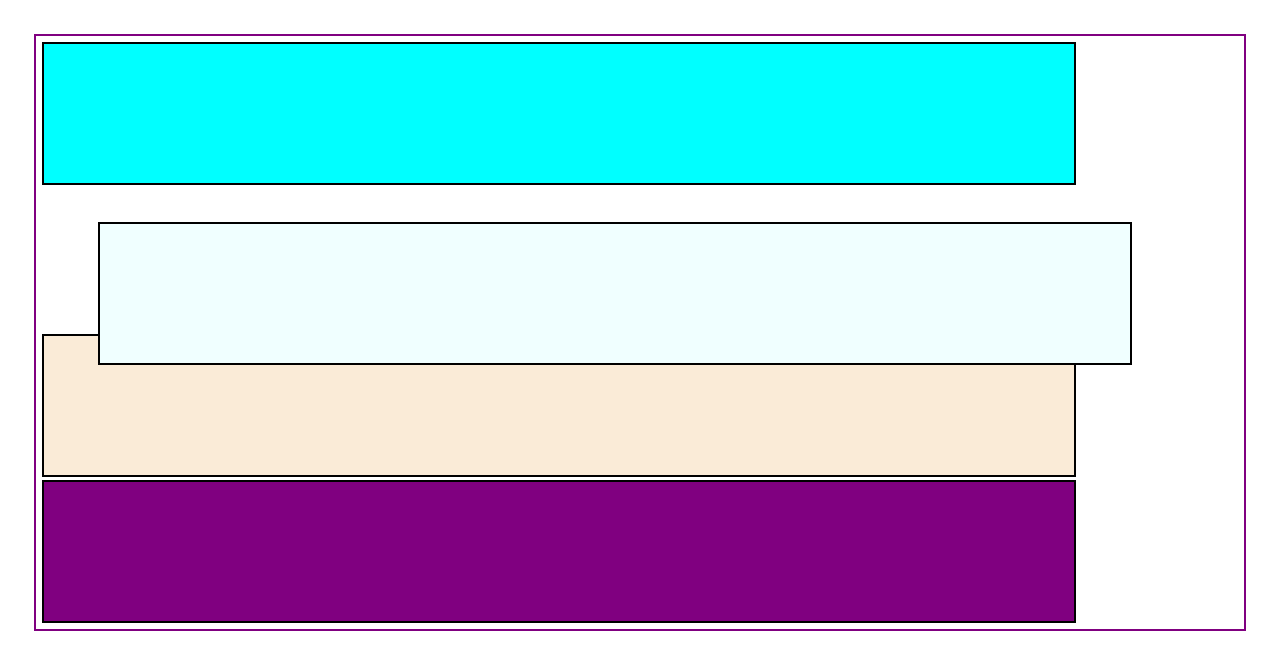
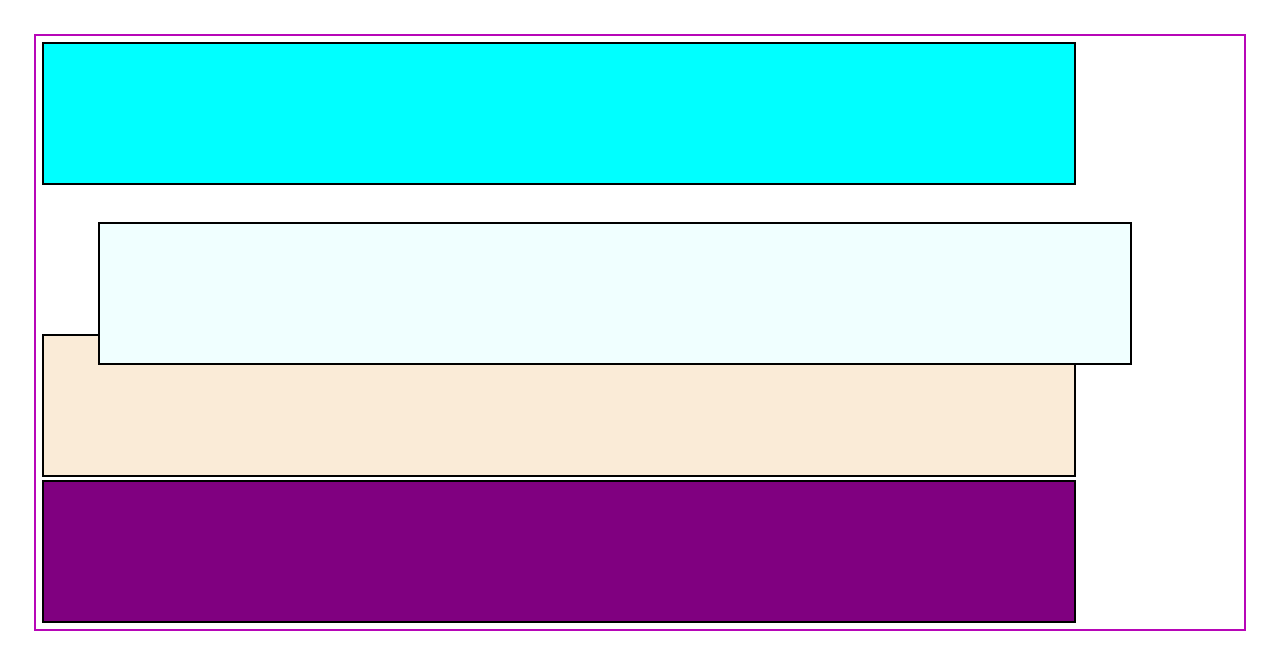
Before and after one commit to Ayush-r-018/Web_Dev, a plain HTML site: page Folder 28/index.html in a window 1280 px wide. Drawn offline with Linux system fonts and the light colour scheme.

Commit message:
Add Folder 28

```diff
--- a/Folder 28/index.html
+++ b/Folder 28/index.html
@@ -41,7 +41,7 @@
         .parent {
             padding: 3px;
             margin: 34px;
-            border: 2px solid purple;
+            border: 2px solid rgb(183, 6, 183);
         }
     </style>
 </head>
```
